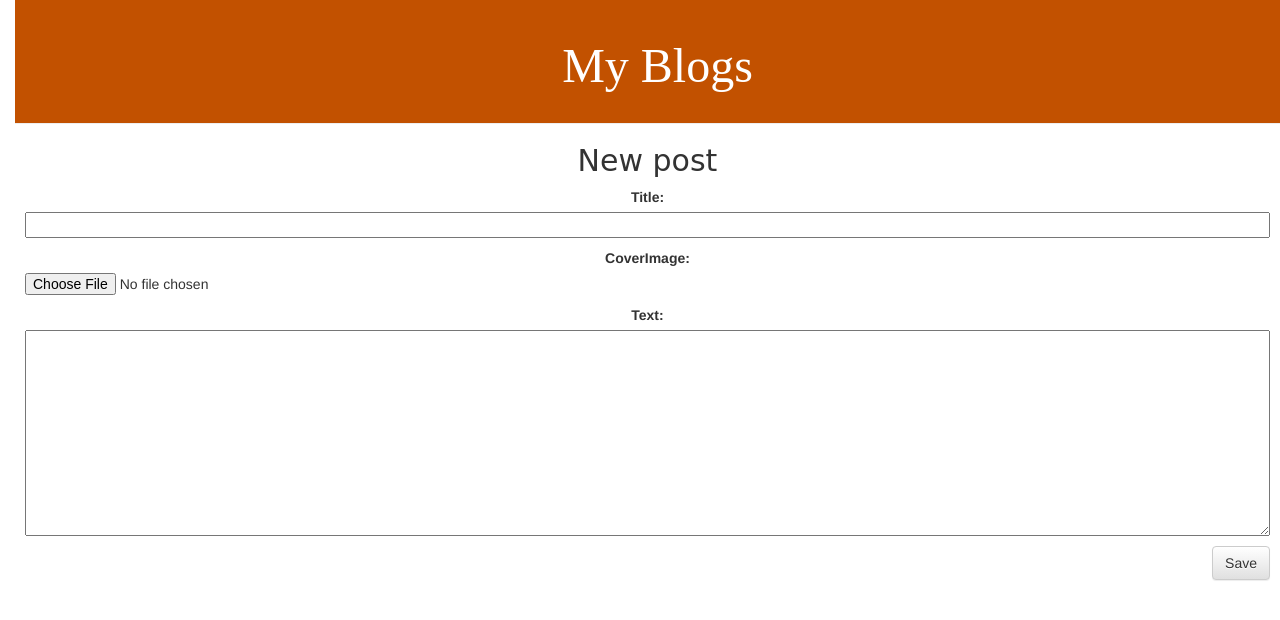
After one commit to IHorry/my-first-blog, a Django app: page /post/new/ in a window 1280 px wide. The commit adds this page. Shown: the top 620 px of the page. Run offline with Django 3.2, Linux system fonts and the light colour scheme; some libraries are stand-ins or nearby versions.

Commit message:
Customised blog layouts and fonts

```diff
--- /dev/null
+++ b/blog/forms.py
@@ -0,0 +1,9 @@
+from django import forms
+
+from .models import *
+
+class PostForm(forms.ModelForm):
+
+    class Meta:
+        model = Post
+        fields = ('title','coverImage', 'text')
--- a/blog/models.py
+++ b/blog/models.py
@@ -1,12 +1,15 @@
 from django.conf import settings
 from django.db import models
 from django.utils import timezone
+import os
 
 
 class Post(models.Model):
     author = models.ForeignKey(settings.AUTH_USER_MODEL, on_delete=models.CASCADE)
     title = models.CharField(max_length=200)
     text = models.TextField()
+
+    coverImage = models.ImageField(upload_to='images/',default="/images/default.jpg")
     created_date = models.DateTimeField(default=timezone.now)
     published_date = models.DateTimeField(blank=True, null=True)
 
--- a/blog/static/css/blog.css
+++ b/blog/static/css/blog.css
@@ -1,3 +1,4 @@
+
 h1 a, h2 a {
     color: #C25100;
     font-family: 'Lobster';
@@ -20,7 +21,14 @@ body {
 }
 
 .content {
-    margin-left: 40px;
+
+    margin-left: 10px;
+    margin-right:10px;
+
+}
+
+.content-align {
+	text-align: center;
 }
 
 h1, h2, h3, h4 {
@@ -47,9 +55,33 @@ h1, h2, h3, h4 {
 }
 
 .post {
+	width: 30%;
+	display: inline-block;
     margin-bottom: 70px;
+    padding-left: 15px;
+    padding-right: 15px;
+
+}
+
+.box:before {
+  content: "";
+  display: block;
+  padding-top: 50%;
+  /* initial ratio of 1:1*/
 }
 
 .post h2 a, .post h2 a:visited {
     color: #000000;
 }
+
+
+.image-container {
+	width: 100%px;
+	height:100%px;
+	margin: none;
+}
+
+.image-container img {
+	max-width: 100%;
+	max-height: 100%;
+}
--- a/blog/templates/blog/base.html
+++ b/blog/templates/blog/base.html
@@ -1,23 +1,27 @@
 {% load static %}
+
 <html>
     <head>
         <title>Django Girls blog</title>
         <link rel="stylesheet" href="//maxcdn.bootstrapcdn.com/bootstrap/3.2.0/css/bootstrap.min.css">
         <link rel="stylesheet" href="//maxcdn.bootstrapcdn.com/bootstrap/3.2.0/css/bootstrap-theme.min.css">
-        <link href='//fonts.googleapis.com/css?family=Lobster&subset=latin,latin-ext' rel='stylesheet' type='text/css'>
+        <link href="https://fonts.googleapis.com/css2?family=Playfair+Display&display=swap" rel="stylesheet">
         <link rel="stylesheet" href="{% static 'css/blog.css' %}">
+        <img src="./media/images/default.jpg" style="display: none">
     </head>
     <body>
-    <div class="page-header">
-        <h1><a href="/">Django Girls Blog</a></h1>
-    </div>
-    <div class="content container">
-        <div class="row">
-            <div class="col-md-8">
-            {% block content %}
-            {% endblock %}
+        <div class="page-header">
+            {% if user.is_authenticated %}
+                    <a href="{% url 'post_new' %}" class="top-menu"><span class="glyphicon glyphicon-plus"></span></a>
+            {% endif %}
+            <h1 style="text-align: center;"> <a href="/"> My Blogs</a></h1>
+        </div>
+        <div class=content>
+            <div class=content-align>
+                {% block content %}
+                {% endblock %}
             </div>
+
         </div>
-    </div>
-</body>
+    </body>
 </html>
--- /dev/null
+++ b/blog/templates/blog/post_edit.html
@@ -0,0 +1,9 @@
+{% extends 'blog/base.html' %}
+
+{% block content %}
+    <h2>New post</h2>
+    <form method="POST" class="post-form" enctype="multipart/form-data">{% csrf_token %}
+        {{ form.as_p }}
+        <button type="submit" class="save btn btn-default">Save</button>
+    </form>
+{% endblock %}
--- a/blog/urls.py
+++ b/blog/urls.py
@@ -1,7 +1,17 @@
 from django.urls import path
+from django.conf import settings
+from django.conf.urls.static import static
 from . import views
 
 urlpatterns = [
     path('', views.post_list, name='post_list'),
+    path('post/<int:pk>/delete/', views.post_remove, name="post_remove"),
     path('post/<int:pk>/', views.post_detail, name='post_detail'),
+    path('post/new/', views.post_new, name='post_new'),
+    path('post/<int:pk>/edit/', views.post_edit, name='post_edit'),
+
 ]
+
+if settings.DEBUG:
+        urlpatterns += static(settings.MEDIA_URL,
+                              document_root=settings.MEDIA_ROOT)
--- a/blog/views.py
+++ b/blog/views.py
@@ -1,12 +1,49 @@
 from django.shortcuts import render, get_object_or_404
 from .models import Post
 from django.utils import timezone
+from .forms import PostForm
+from django.shortcuts import redirect
 
 # Create your views here.
 def post_list(request):
 	posts = Post.objects.filter(published_date__lte=timezone.now()).order_by('published_date')
 	return render(request, 'blog/post_list.html', {'posts': posts})
 
+def post_remove(request,pk):
+	post = get_object_or_404(Post, pk=pk)
+	if request.method == "POST":
+		post.delete()
+		return redirect('post_list')
+	else:
+		return redirect('post_list')
+
 def post_detail(request, pk):
     post = get_object_or_404(Post, pk=pk)
     return render(request, 'blog/post_detail.html', {'post': post})
+
+def post_new(request):
+    if request.method == "POST":
+        form = PostForm(request.POST,request.FILES)
+        if form.is_valid():
+            post = form.save(commit=False)
+            post.author = request.user
+            post.published_date = timezone.now()
+            post.save()
+            return redirect('post_list')
+    else:
+        form = PostForm()
+    return render(request, 'blog/post_edit.html', {'form': form})
+
+def post_edit(request, pk):
+    post = get_object_or_404(Post, pk=pk)
+    if request.method == "POST":
+        form = PostForm(request.POST,request.FILES, instance=post)
+        if form.is_valid():
+            post = form.save(commit=False)
+            post.author = request.user
+            post.published_date = timezone.now()
+            post.save()
+            return redirect('post_detail', pk=post.pk)
+    else:
+        form = PostForm(instance=post)
+    return render(request, 'blog/post_edit.html', {'form': form})
--- a/mysite/settings.py
+++ b/mysite/settings.py
@@ -120,3 +120,6 @@ USE_TZ = True
 
 STATIC_URL = '/static/'
 STATIC_ROOT = os.path.join(BASE_DIR, 'static')
+
+MEDIA_ROOT =  os.path.join(BASE_DIR, 'media')
+MEDIA_URL = '/media/'
--- a/mysite/urls.py
+++ b/mysite/urls.py
@@ -18,6 +18,5 @@ from django.urls import path, include
 
 urlpatterns = [
     path('admin/', admin.site.urls),
-    path('', include('blog.urls')),
-
+    path('', include('blog.urls'))
 ]
```
Also changed, not shown: blog/templates/blog/post_detail.html (+13 -1 lines), blog/templates/blog/post_list.html (+6 -1 lines), blog/migrations/0002_post_coverimage.py (added), blog/static/images/default.jpg (added), media/images/10869881_10207655572131354_2097146843527096050_o.jpg (added), media/images/default.jpg (added), media/images/default_0nA4pXI.jpg (added), media/images/default_fdzJWMS.jpg (added).
